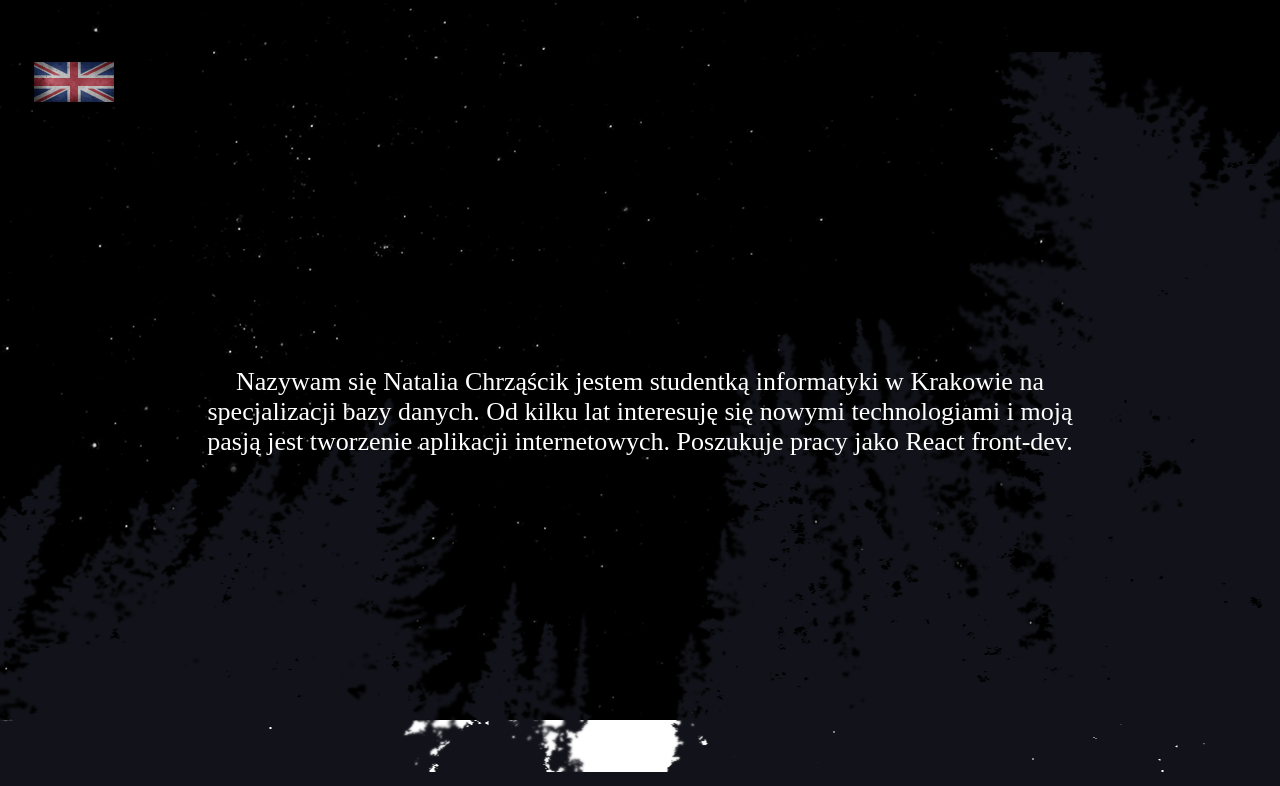
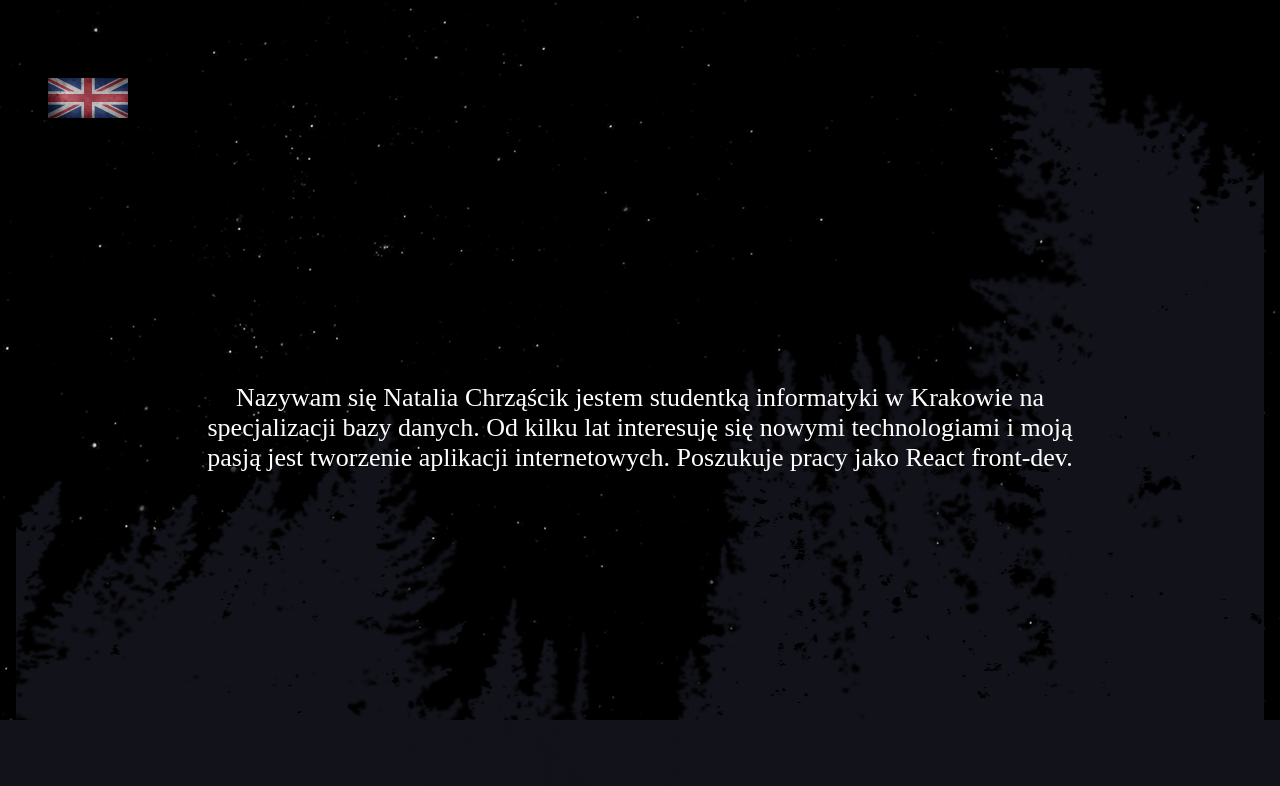
Before and after one commit to nataliachrzascik/portfolioR, a React (Create React App) app: page / in a window 1280 px wide. Shown: the top 786 px of the page. Built offline with nearby package versions, Linux system fonts and the light colour scheme; a web font is replaced by a local one.

Commit message:
Update App.css

```diff
--- a/src/App.css
+++ b/src/App.css
@@ -1,17 +1,16 @@
 .App {
   text-align: center;
 }
-
 header {
   margin: auto;
   font-family: "Akaya Telivigala", cursive;
   width: 70%;
 }
-.body {
+body {
   padding: 1em;
   background-color: #12131a;
 }
-.body h1 {
+body h1 {
   font-family: "Akaya Telivigala", cursive;
   color: #c2804a;
 }
```
